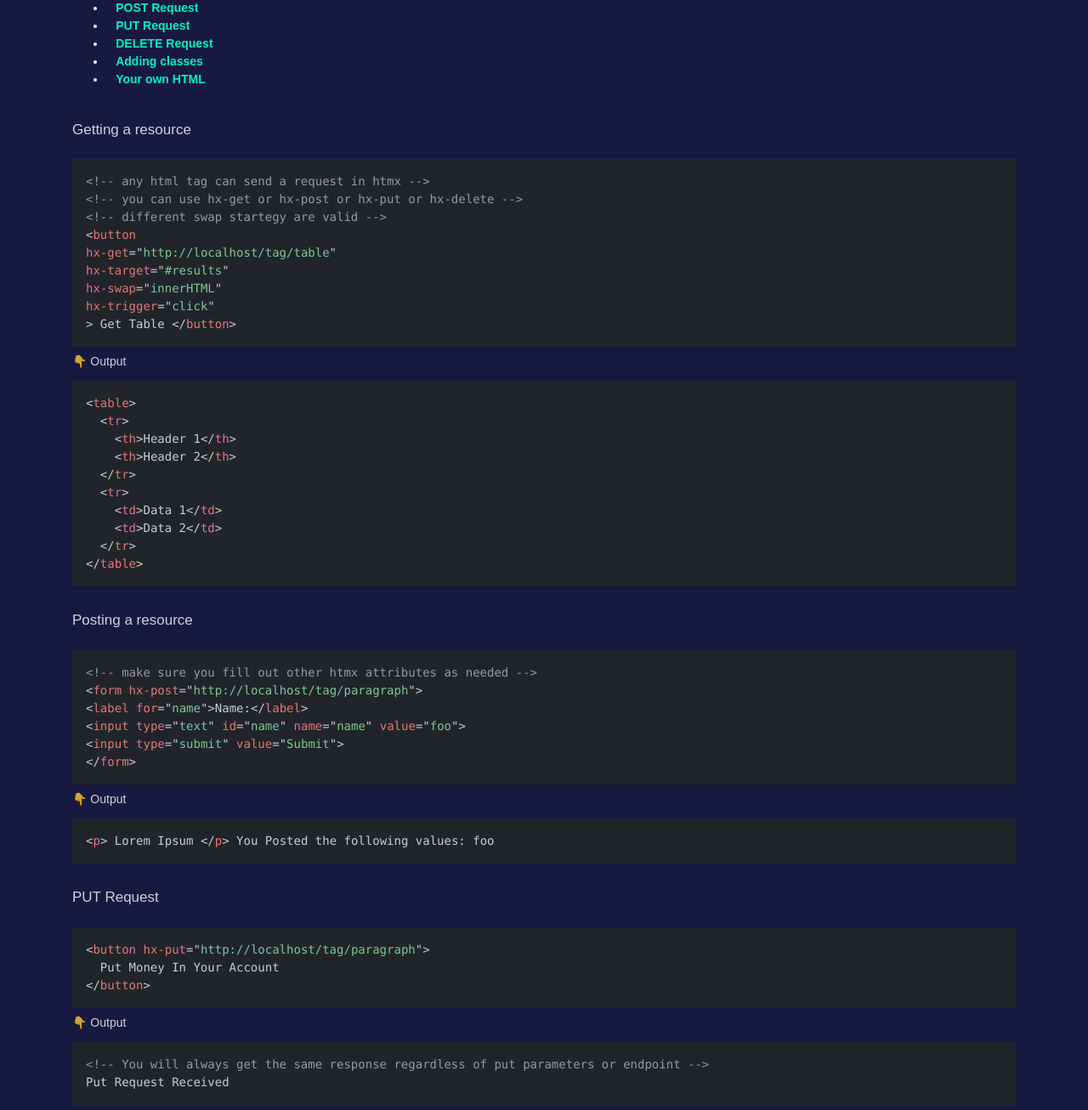
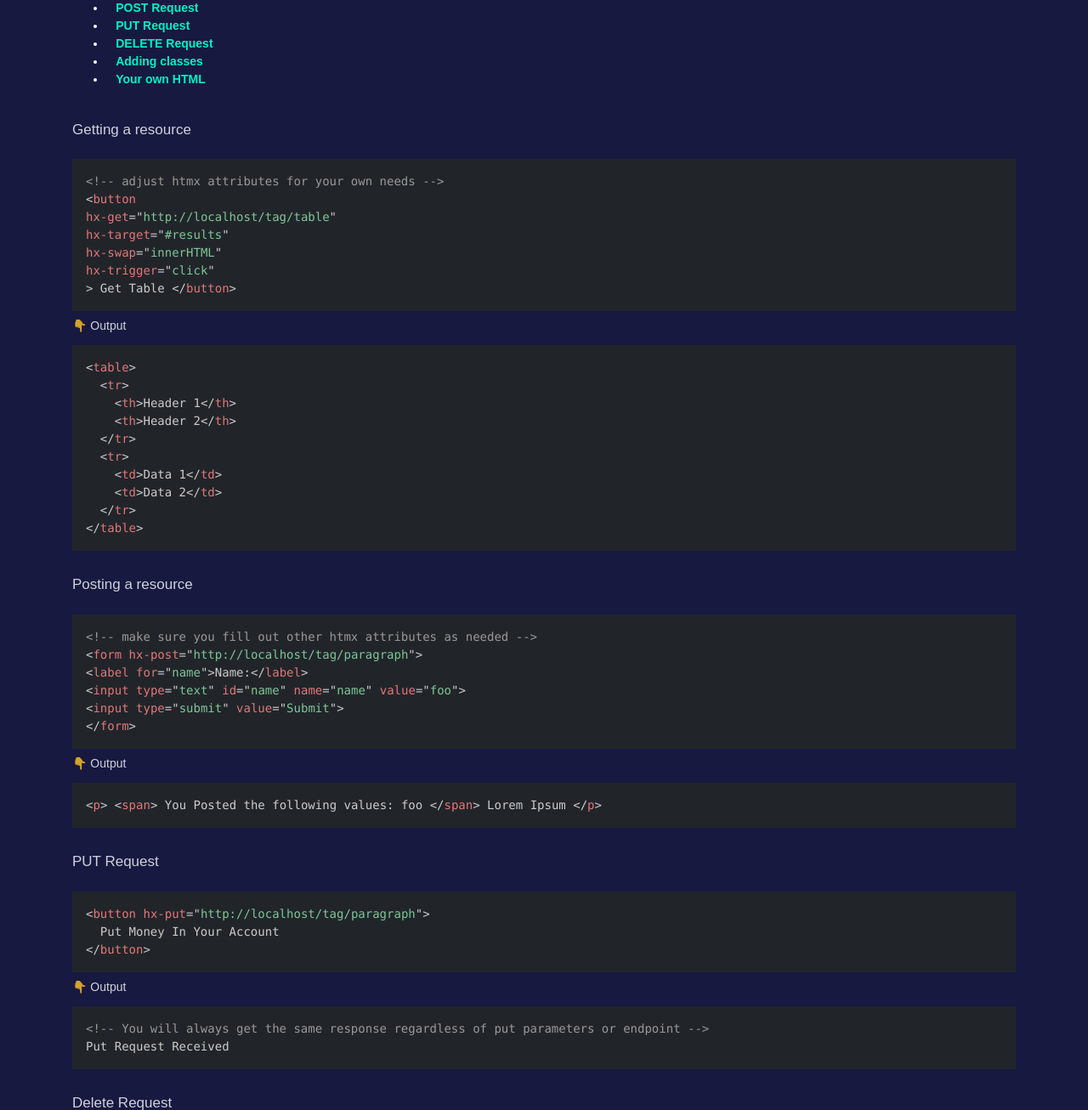
Before and after one commit to Jonathan-Adly/mock-html, a Django app: page /documentation in a window 1280 px wide. Shown: the part 294-1600 px from the top of the page at 85% size. Run offline with Django 4.2, Linux system fonts and the light colour scheme; parts of the project's set-up code (start-up, migrations or seed data) failed here and were passed over; some libraries are stand-ins or nearby versions.

Commit message:
small changes

```diff
--- a/httpresponse/templates/documentation.html
+++ b/httpresponse/templates/documentation.html
@@ -61,9 +61,7 @@
 
         <pre class="bg-dark text-white p-3">
             <code class="language-html">
-                &lt;!-- any html tag can send a request in htmx --&gt;
-                &lt;!-- you can use hx-get or hx-post or hx-put or hx-delete --&gt;
-                &lt;!-- different swap startegy are valid --&gt;
+                &lt;!-- adjust htmx attributes for your own needs --&gt;
                 &lt;button
                 hx-get=&quot;{{url}}tag/table&quot;
                 hx-target=&quot;#results&quot;
@@ -104,7 +102,7 @@
         <p> 👇 Output </p>
         <pre class="bg-dark text-white p-3">
             <code class="language-html">
-                &lt;p&gt; Lorem Ipsum &lt;/p&gt; You Posted the following values: foo
+                &lt;p&gt; &lt;span&gt; You Posted the following values: foo &lt;/span&gt; Lorem Ipsum &lt;/p&gt;
             </code>
           </pre>
           <br>
--- a/httpresponse/templates/home.html
+++ b/httpresponse/templates/home.html
@@ -136,7 +136,6 @@
         <ul>
         <li> /tag/{tag_name}:  returns Mock HTML of the tag name</li>
         <li> /gist/{gist_id}: returns the HTML content of the Github Gist with the provided ID </li>
-        <li> /escape/{tag_name}: returns *ESCAPED* Mock HTML of the tag name </li>
         </ul>
     </section>
     <!-- bootstrap bundle-->
--- a/httpresponse/urls.py
+++ b/httpresponse/urls.py
@@ -6,6 +6,5 @@ urlpatterns = [
     path("", views.home, name="home"),
     path("documentation", views.documentation, name="documentation"),
     path("tag/<str:tag_name>", views.tag_name, name="tag_name"),
-    path("escape/<str:tag_name>", views.tag_name_escaped, name="tag_name_escaped"),
     path("gist/<str:gist_id>", views.github_gist, name="gist"),
 ]
--- a/httpresponse/views.py
+++ b/httpresponse/views.py
@@ -39,60 +39,22 @@ def tag_name(request, tag_name):
             + tag_name
             + ". Please try again with a common html tag."
         )
+
+    content = fragment.content
+    classes = request.GET.get("class", "")
+    if classes:
+        content = content.replace(">", f' class="{classes}">', 1)
     if request.method == "GET":
-        classes = request.GET.get("class", "")
-        content = fragment.content
-        if classes:
-            content = content.replace(">", f' class="{classes}">', 1)
         return HttpResponse(content)
     elif request.method == "POST":
         values = request.POST.values()
-        return HttpResponse(
-            fragment.content + "You Posted the following values: " + " ".join(values)
+        val_str = " ".join(values)
+        content = content.replace(
+            ">", f"> <span> You posted the following values:{val_str} </span>", 1
         )
+        return HttpResponse(content)
     elif request.method == "PUT":
         return HttpResponse("Put Request Received")
-    elif request.method == "DELETE":
-        return HttpResponse("Delete Request Received")
-
-
-@csrf_exempt
-def tag_name_escaped(request):
-    # this to demonstrate in the documentation siste
-    try:
-        fragment = HTMLTag.objects.get(html_tag=tag_name.lower())
-    except HTMLTag.DoesNotExist:
-        return HttpResponse(
-            escape(
-                "We don't have a html tag called "
-                + tag_name
-                + ". Please try again with a common html tag."
-            )
-        )
-    if request.method == "GET":
-        classes = request.GET.get("class", "")
-        content = fragment.content
-        if classes:
-            content = content.replace(">", f' class="{classes}">', 1)
-        return HttpResponse(escape(content))
-    elif request.method == "POST":
-        values = request.POST.values()
-        return HttpResponse(
-            escape(
-                fragment.content
-                + "<br> You Posted the following values: "
-                + " ".join(values)
-            )
-        )
-    elif request.method == "PUT":
-        values = request.PUT.values()
-        return HttpResponse(
-            escape(
-                fragment.content
-                + "<br> You Put the following values: "
-                + " ".join(values)
-            )
-        )
     elif request.method == "DELETE":
         return HttpResponse("Delete Request Received")
 
```
Also changed, not shown: README.md.
